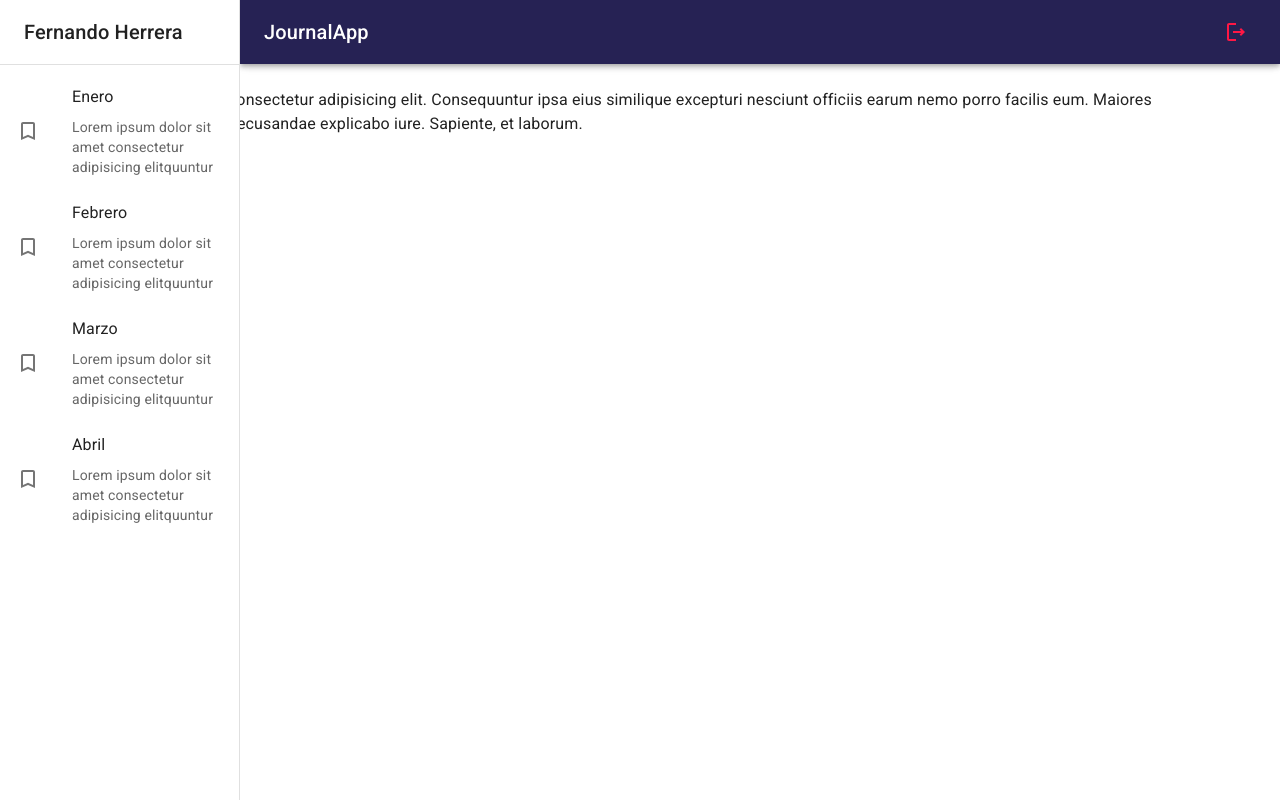
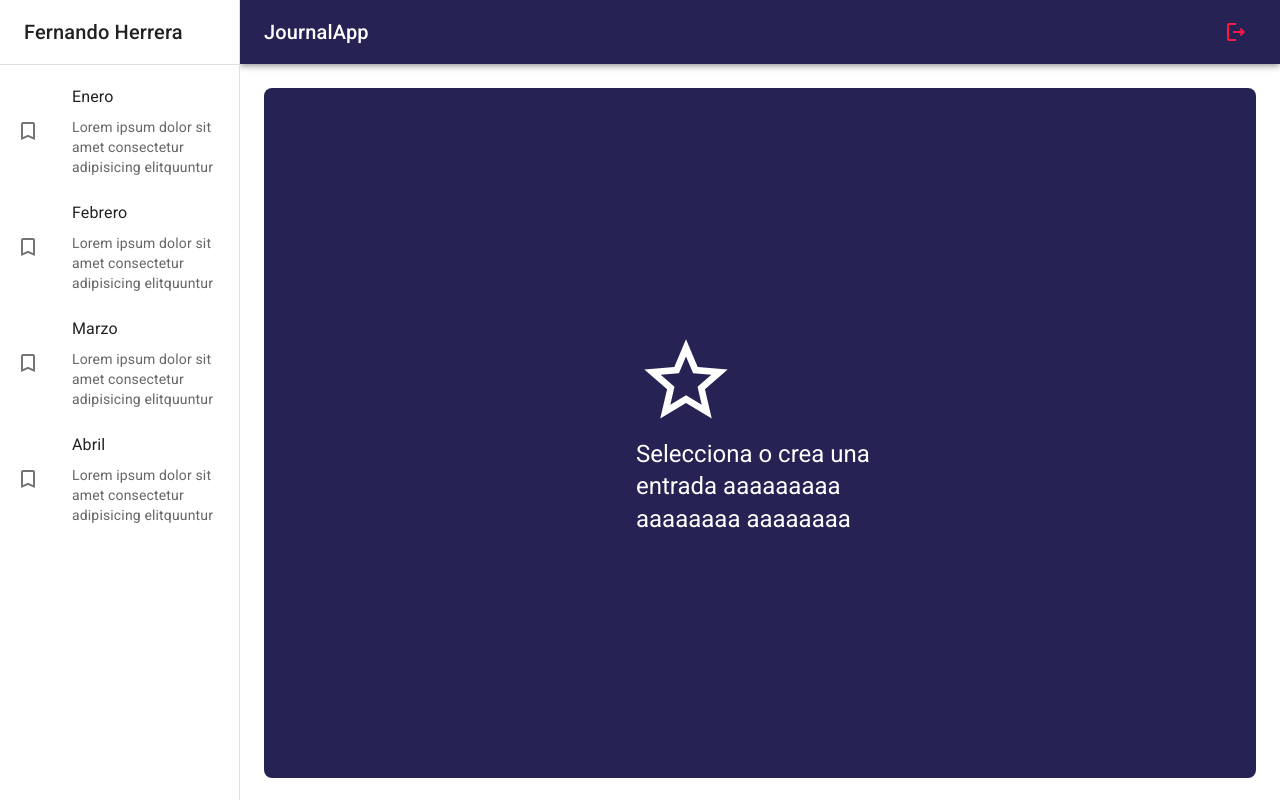
Before and after one commit to sietrix/08-journal-app, a React (Vite) app: page / in a window 1280 px wide. Built offline with nearby package versions, Linux system fonts and the light colour scheme.

Commit message:
NothingSelectedView - No hay nada seleccionado

```diff
--- a/src/journal/components/SideBar.jsx
+++ b/src/journal/components/SideBar.jsx
@@ -7,7 +7,7 @@
   return (
     <Box
         component='nav'
-        sx={{ with: { sm: drawerWidth }, flexShrink: { sm: 0 } }}
+        sx={{ width: { sm: drawerWidth }, flexShrink: { sm: 0 } }}
     >
         <Drawer
             variant="permanent" // temporary
--- a/src/journal/pages/JournalPage.jsx
+++ b/src/journal/pages/JournalPage.jsx
@@ -1,18 +1,18 @@
-import { Typography } from "@mui/material"
 import { JournalLayout } from "../layout/JournalLayout"
+import { NothingSelectedView } from "../views"
 
 
 
 export const JournalPage = () => {
   return (
     <JournalLayout>
-      <Typography >Lorem ipsum dolor sit amet consectetur adipisicing elit. Consequuntur
+      {/* <Typography >Lorem ipsum dolor sit amet consectetur adipisicing elit. Consequuntur
         ipsa eius similique excepturi nesciunt officiis earum nemo porro facilis eum.
         Maiores necessitatibus, tenetur error recusandae explicabo iure. Sapiente,
         et laborum.
-      </Typography>
+      </Typography> */}
 
-      {/* NothingSelected */}
+        <NothingSelectedView />
       {/* NoteView */}
 
     </JournalLayout>
--- /dev/null
+++ b/src/journal/views/NothingSelectedView.jsx
@@ -0,0 +1,30 @@
+import { StarOutline } from "@mui/icons-material"
+import { Grid, Typography } from "@mui/material"
+
+
+
+export const NothingSelectedView = () => {
+    return (
+        <Grid
+            container
+            spacing = { 0 }
+            direction = "column"
+            alignItems = "center"
+            justifyContent =  "center"
+            sx={{ minHeight: 'calc(100vh - 110px)', backgroundColor: 'primary.main', borderRadius: 2 }}
+        >
+            <Grid size={{ xs: 3 }}>
+                {/* <StarOutline sx={{width: '100%',  fontSize: 100, color: 'white' }} /> */}
+                <StarOutline sx={{ fontSize: 100, color: 'white' }} />
+            </Grid>
+
+            <Grid size={{ xs: 3 }} >
+                <Typography color="white" variant="h5">
+                    Selecciona o crea una entrada aaaaaaaaa aaaaaaaa aaaaaaaa
+                </Typography>
+            </Grid>
+
+
+        </Grid>
+    )
+}
--- /dev/null
+++ b/src/journal/views/index.js
@@ -0,0 +1 @@
+export * from './NothingSelectedView'
```
